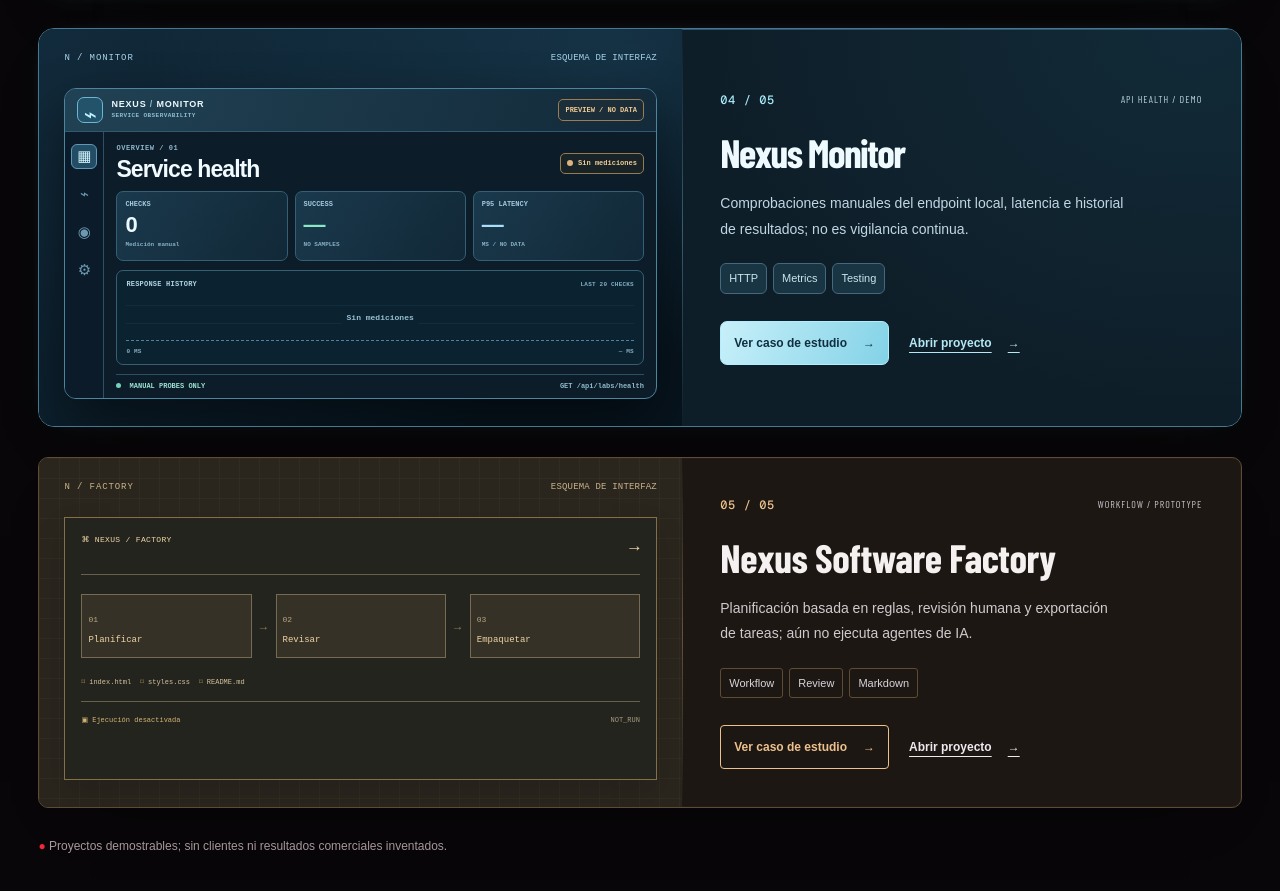
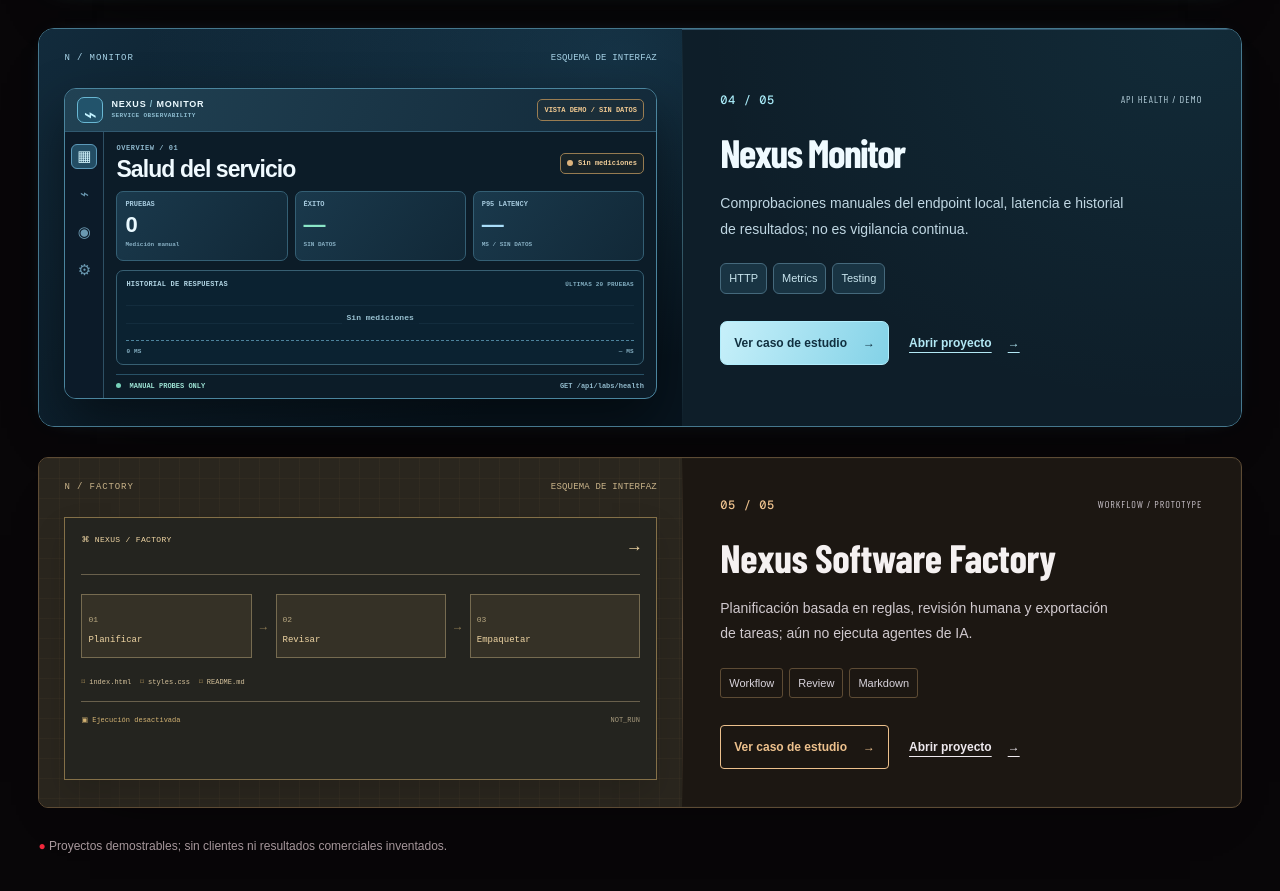
Before and after one commit to Dleteo/Nexus-AI, a Next.js app: page / in a window 1280 px wide. Shown: the part 2121-3012 px from the top of the page. Built offline with nearby package versions, Linux system fonts and the light colour scheme.

Commit message:
i18n(monitor): localize five-language dashboard illustration while disclosing zero demo data

```diff
--- a/components/career/ProjectCover.tsx
+++ b/components/career/ProjectCover.tsx
@@ -49,6 +49,14 @@ const studioCoverCopy:Record<SiteLanguage,{layers:string,inspector:string,previe
   fr:{layers:"CALQUES",inspector:"INSPECTEUR",preview:"APERÇU",heading:"Créez la suite.",description:"Un espace pour vos idées.",button:"Explorer",theme:"THÈME",spacing:"ESPACEMENT",alignment:"ALIGNEMENT",export:"EXPORT HTML"},
   pt:{layers:"CAMADAS",inspector:"INSPETOR",preview:"PRÉVIA",heading:"Crie o próximo.",description:"Um espaço para suas ideias.",button:"Explorar design",theme:"TEMA",spacing:"ESPAÇAMENTO",alignment:"ALINHAMENTO",export:"EXPORTAR HTML"},
 };
+const monitorCoverLabels:Record<SiteLanguage,{health:string,checks:string,success:string,history:string,last:string,samples:string,preview:string}> = {
+  es:{health:"Salud del servicio",checks:"PRUEBAS",success:"ÉXITO",history:"HISTORIAL DE RESPUESTAS",last:"ÚLTIMAS 20 PRUEBAS",samples:"SIN DATOS",preview:"VISTA DEMO / SIN DATOS"},
+  en:{health:"Service health",checks:"CHECKS",success:"SUCCESS",history:"RESPONSE HISTORY",last:"LAST 20 CHECKS",samples:"NO DATA",preview:"DEMO VIEW / NO DATA"},
+  de:{health:"Dienststatus",checks:"PRÜFUNGEN",success:"ERFOLG",history:"ANTWORTVERLAUF",last:"LETZTE 20",samples:"KEINE DATEN",preview:"DEMO / KEINE DATEN"},
+  fr:{health:"État du service",checks:"CONTRÔLES",success:"RÉUSSITE",history:"HISTORIQUE",last:"20 DERNIERS",samples:"AUCUNE DONNÉE",preview:"DÉMO / SANS DONNÉES"},
+  pt:{health:"Saúde do serviço",checks:"TESTES",success:"SUCESSO",history:"HISTÓRICO",last:"ÚLTIMOS 20",samples:"SEM DADOS",preview:"DEMO / SEM DADOS"},
+};
+
 /** A decorative product sketch, never a screenshot or a source of live metrics. */
 export default function ProjectCover({project,language,spacious=false}:{project:ProjectKind;language:SiteLanguage;spacious?:boolean}) {
   const t=copy[language];
@@ -142,18 +150,18 @@ export default function ProjectCover({project,language,spacious=false}:{project:
       <div className={s.studioWindowFoot}><span><i/> LOCAL / EDITOR</span><span>RESPONSIVE · 3 THEMES · STATIC HTML</span></div>
     </div>}
     {project==="monitor"&&<div className={s.monitorWindow}>
-      <div className={s.monitorChrome}><span className={s.monitorBrandIcon} aria-hidden="true">⌁</span><div className={s.monitorBrand}><strong>NEXUS <span>/</span> MONITOR</strong><small>SERVICE OBSERVABILITY</small></div><span className={s.monitorPreviewTag}>PREVIEW / NO DATA</span></div>
+      <div className={s.monitorChrome}><span className={s.monitorBrandIcon} aria-hidden="true">⌁</span><div className={s.monitorBrand}><strong>NEXUS <span>/</span> MONITOR</strong><small>SERVICE OBSERVABILITY</small></div><span className={s.monitorPreviewTag}>{monitorCoverLabels[language].preview}</span></div>
       <div className={s.monitorConsole}>
         <div className={s.monitorSidebar} aria-hidden="true"><span className={s.monitorSidebarActive}>▦</span><span>⌁</span><span>◉</span><span>⚙</span></div>
         <div className={s.monitorContent}>
-          <div className={s.monitorHeader}><div><span className={s.monitorSectionKicker}>OVERVIEW / 01</span><b>Service health</b></div><span className={s.monitorUnmeasured}><i/>{t.empty}</span></div>
+          <div className={s.monitorHeader}><div><span className={s.monitorSectionKicker}>OVERVIEW / 01</span><b>{monitorCoverLabels[language].health}</b></div><span className={s.monitorUnmeasured}><i/>{t.empty}</span></div>
           <div className={s.monitorMetricCards}>
-            <div><span>CHECKS</span><strong>0</strong><small>{t.manual}</small></div>
-            <div><span>SUCCESS</span><strong>—</strong><small>NO SAMPLES</small></div>
-            <div><span>P95 LATENCY</span><strong>—</strong><small>MS / NO DATA</small></div>
+            <div><span>{monitorCoverLabels[language].checks}</span><strong>0</strong><small>{t.manual}</small></div>
+            <div><span>{monitorCoverLabels[language].success}</span><strong>—</strong><small>{monitorCoverLabels[language].samples}</small></div>
+            <div><span>P95 LATENCY</span><strong>—</strong><small>MS / {monitorCoverLabels[language].samples}</small></div>
           </div>
           <div className={s.monitorGraphPane}>
-            <div className={s.monitorGraphHead}><span>RESPONSE HISTORY</span><small>LAST 20 CHECKS</small></div>
+            <div className={s.monitorGraphHead}><span>{monitorCoverLabels[language].history}</span><small>{monitorCoverLabels[language].last}</small></div>
             <div className={s.monitorGraphGrid}><span className={s.monitorZeroLabel}>{t.empty}</span><i className={s.monitorBaseline}/></div>
             <div className={s.monitorGraphFoot}><span>0 MS</span><span>— MS</span></div>
           </div>
```
